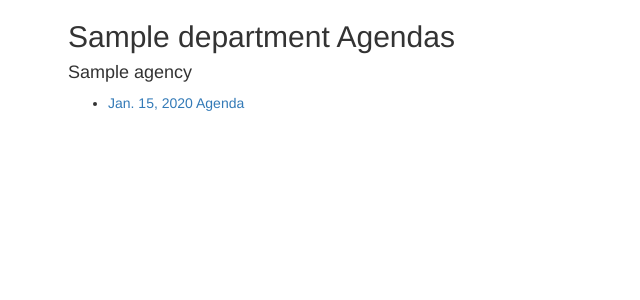
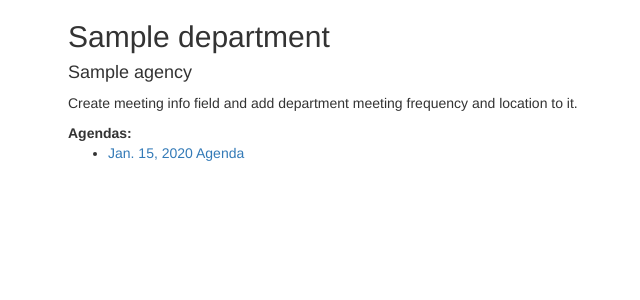
Before and after one commit to jbryandev/my-practice, a Django app: page /council/department/1/ in a window 1280 px wide. Shown: the part 20-320 px from the top of the page, without its empty margins (2-642 px from the left). Run offline with Django 3.2, Linux system fonts and the light colour scheme; tables that the repository leaves empty hold one stand-in row (values such as "Sample post"); some libraries are stand-ins or nearby versions.

Commit message:
Add meeting info placeholder to dept detail view

```diff
--- a/council/templates/council/department_detail.html
+++ b/council/templates/council/department_detail.html
@@ -9,11 +9,14 @@
     <a href="{% url 'council:agency-detail' department.agency.id %}">{{ department.agency }}</a></nav>
 
 <!-- Department and agency name for page heading -->
-<h2>{{ department.department_name }} Agendas</h2>
+<h2>{{ department.department_name }}</h2>
 <h4>{{ department.agency.agency_name }}</h4>
+
+<p>Create meeting info field and add department meeting frequency and location to it.</p>
 
 <!-- List agendas -->
 {% if department.agendas.all.exists %}
+    <strong>Agendas:</strong>
     <ul>
         {% for agenda in department.agendas.all %}
             <li><a href="{% url 'council:agenda-detail' agenda.id %}">{{ agenda.agenda_date }} Agenda</a></li>
```
